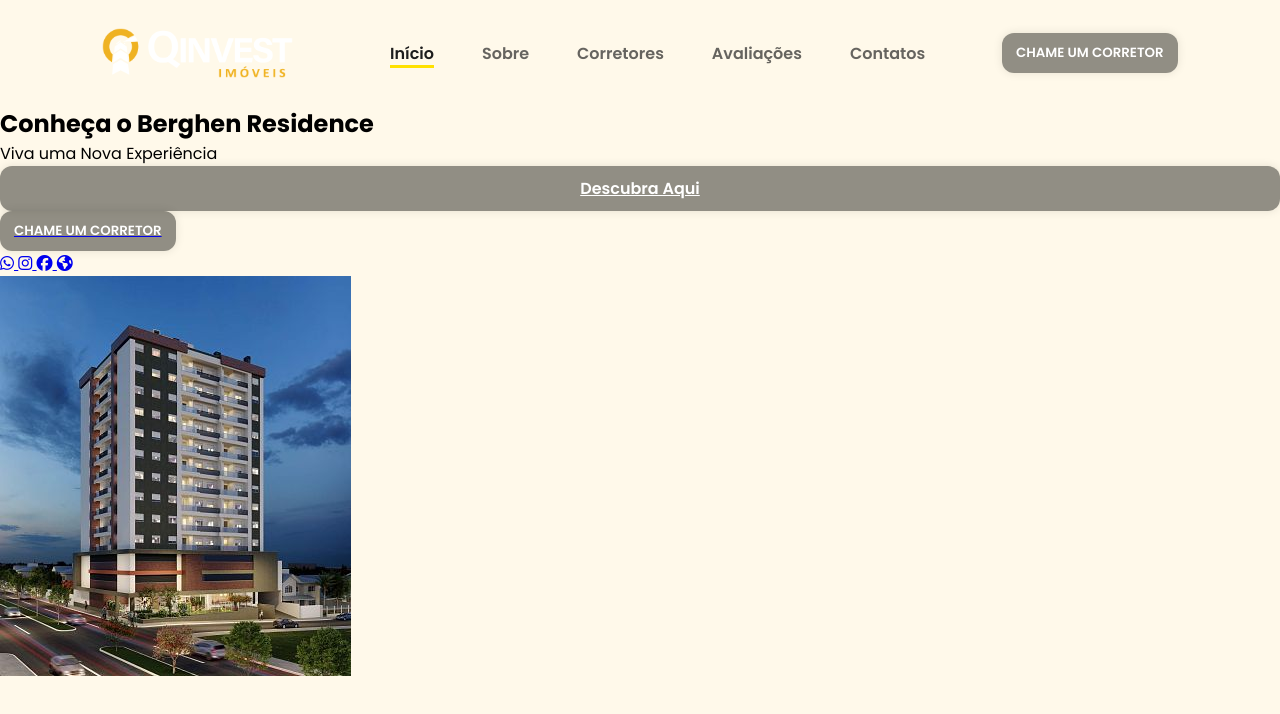
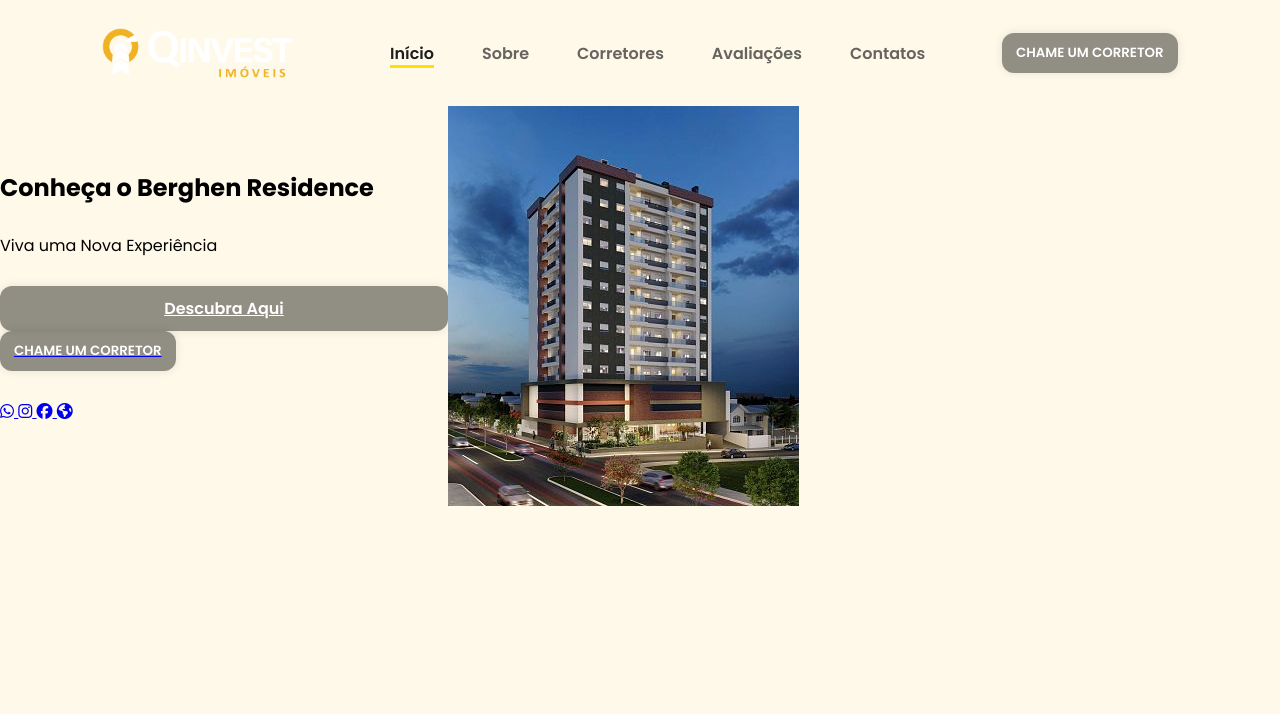
Before and after one commit to sampaio-arthur/LandingPageQinvest, a plain HTML site: page index.html in a window 1280 px wide. Drawn offline with nearby package versions, Linux system fonts and the light colour scheme.

Commit message:
trabalhando no home.css

```diff
--- a/index.html
+++ b/index.html
@@ -6,6 +6,7 @@
     <link rel="stylesheet" href="https://cdnjs.cloudflare.com/ajax/libs/font-awesome/6.6.0/css/all.min.css" integrity="sha512-Kc323vGBEqzTmouAECnVceyQqyqdsSiqLQISBL29aUW4U/M7pSPA/gEUZQqv1cwx4OnYxTxve5UMg5GT6L4JJg==" crossorigin="anonymous" referrerpolicy="no-referrer" />
     <link rel="stylesheet" href="scr/styles/styles.css">
     <link rel="stylesheet" href="scr/styles/header.css">
+    <link rel="stylesheet" href="scr/styles/home.css">
     <script src="https://cdnjs.cloudflare.com/ajax/libs/jquery/3.7.1/jquery.min.js" integrity="sha512-v2CJ7UaYy4JwqLDIrZUI/4hqeoQieOmAZNXBeQyjo21dadnwR+8ZaIJVT8EE2iyI61OV8e6M8PP2/4hpQINQ/g==" crossorigin="anonymous" referrerpolicy="no-referrer"></script>
     <title>Berghen Residence</title>
 </head>
--- a/scr/styles/home.css
+++ b/scr/styles/home.css
@@ -0,0 +1,13 @@
+#home {
+    display: flex;
+    min-height: calc(100vh - 91px);
+}
+
+#cta {
+    width: 35%;
+    display: flex;
+    flex-direction: column;
+    gap: 28px;
+    margin-top: 5%;
+
+}
--- a/scr/styles/styles.css
+++ b/scr/styles/styles.css
@@ -9,6 +9,10 @@
 
 body {
     background-color: #fff9ea;
+}
+
+section {
+    padding: 28 8%;
 }
 
 .btn-default {
```
